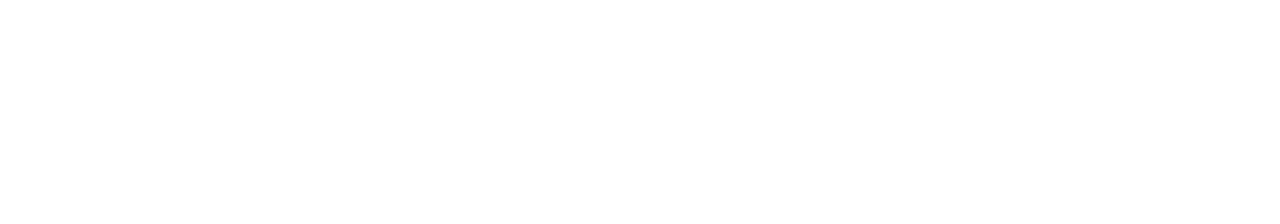
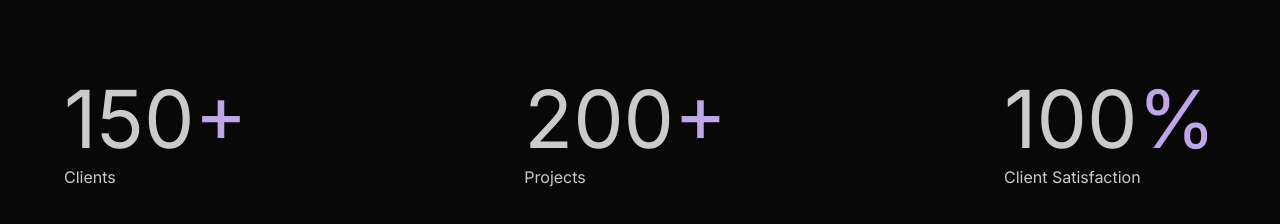
Before and after one commit to cparsons9712/andreaTemplateClone, a React (Create React App) app: page / in a window 1280 px wide. Shown: the part 826-1050 px from the top of the page. Before the commit the page ends 800 px from the top, so only its background shows below. Built offline with nearby package versions, Linux system fonts and the light colour scheme.

Commit message:
Add numbers section to landing page

```diff
--- a/src/components/TopSection/About/About.jsx
+++ b/src/components/TopSection/About/About.jsx
@@ -1,10 +1,12 @@
-import "./about.css"
-
+import "./about.css";
+import { Numbers } from "./Numbers/Numbers";
+import { AboutGrid } from "./AboutGrid/AboutGrid";
 
 export const About = () => {
-
-    return (
-        <div className="about">
-
-        </div>
-)}
+  return (
+    <div className="about">
+        < Numbers />
+        < AboutGrid />
+    </div>
+  );
+};
--- /dev/null
+++ b/src/components/TopSection/About/AboutGrid/AboutGrid.jsx
@@ -0,0 +1,10 @@
+import "./aboutGrid.css"
+
+
+export const AboutGrid = () => {
+
+    return (
+        <div className="aboutGrid">
+
+        </div>
+)}
--- /dev/null
+++ b/src/components/TopSection/About/Numbers/Numbers.jsx
@@ -0,0 +1,13 @@
+import "./numbers.css"
+import { NumbersBlock } from "./NumbersBlock/NumbersBlock"
+
+export const Numbers = () => {
+
+    return (
+        <div className="numbers">
+            < NumbersBlock number={"150"} measure = {"+"} item={'Clients'}/>
+            < NumbersBlock number={"200"} measure = {"+"} item={'Projects'}/>
+            < NumbersBlock number={"100"} measure = {"%"} item={'Client Satisfaction'}/>
+
+        </div>
+)}
--- /dev/null
+++ b/src/components/TopSection/About/Numbers/NumbersBlock/NumbersBlock.jsx
@@ -0,0 +1,12 @@
+import "./numbersBlock.css"
+
+
+export const NumbersBlock = ({number, measure, item}) => {
+
+    return (
+        <div className="numbersBlock">
+            <div className="numberLine"><span className="largeNum">{number}<span className="largeMeasure">{measure}</span></span></div>
+            <div className="numberItem">{item}</div>
+
+        </div>
+)}
--- /dev/null
+++ b/src/components/TopSection/About/Numbers/NumbersBlock/numbersBlock.css
@@ -0,0 +1,19 @@
+.numbersBlock{
+    color: #CBCBCB;
+
+    position: relative;
+    display: flex;
+    flex-direction: column;
+    justify-items: flex-start;
+    align-items: flex-start;
+}
+
+.numberLine{
+    font-size: 80px;
+}
+
+
+
+.largeMeasure{
+    color: #BEA6E8;
+}
--- /dev/null
+++ b/src/components/TopSection/About/Numbers/numbers.css
@@ -0,0 +1,9 @@
+.numbers{
+    position: relative;
+    width: 100%;
+    display: flex;
+    flex-direction: row;
+    justify-content: space-between;
+    align-items: flex-start;
+    padding: 0px;
+}
--- a/src/components/TopSection/About/about.css
+++ b/src/components/TopSection/About/about.css
@@ -10,5 +10,6 @@
   padding: 96px 64px;
   background-color: #080808;
   overflow: hidden;
-    border-radius: 20px 20px 0 0;
+  border-radius: 20px 20px 0px 0px;
+  box-sizing: border-box;
 }
--- a/src/components/TopSection/topSection.jsx
+++ b/src/components/TopSection/topSection.jsx
@@ -8,7 +8,7 @@
     return (
         <div className="backgroundTop">
             <Hero />
-            {/* <About /> */}
+            <About />
 
         </div>
 )}
```
Also changed, not shown: src/components/TopSection/About/AboutGrid/aboutGrid.css (added). Lines whose indentation alone changed are shown as unchanged.
